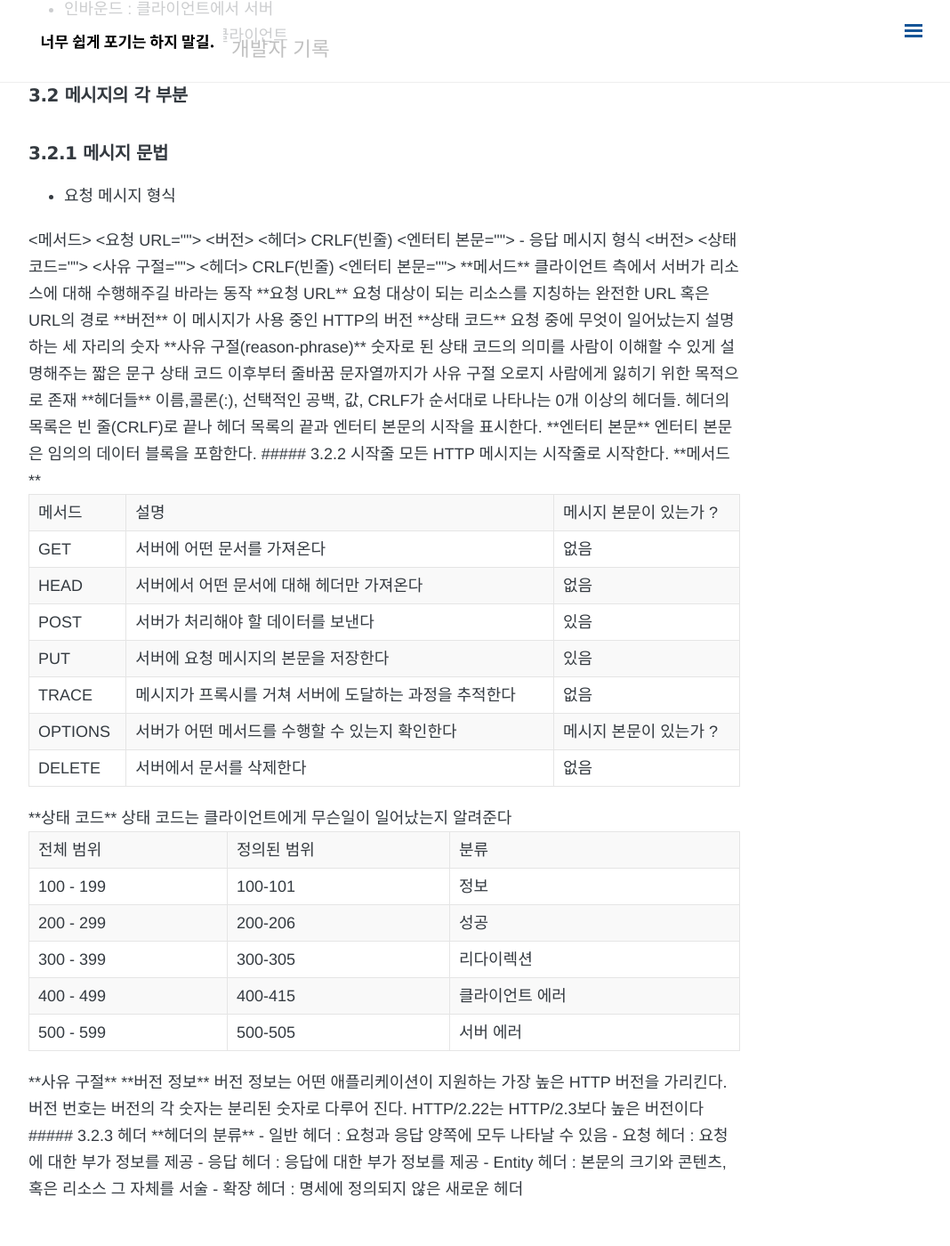
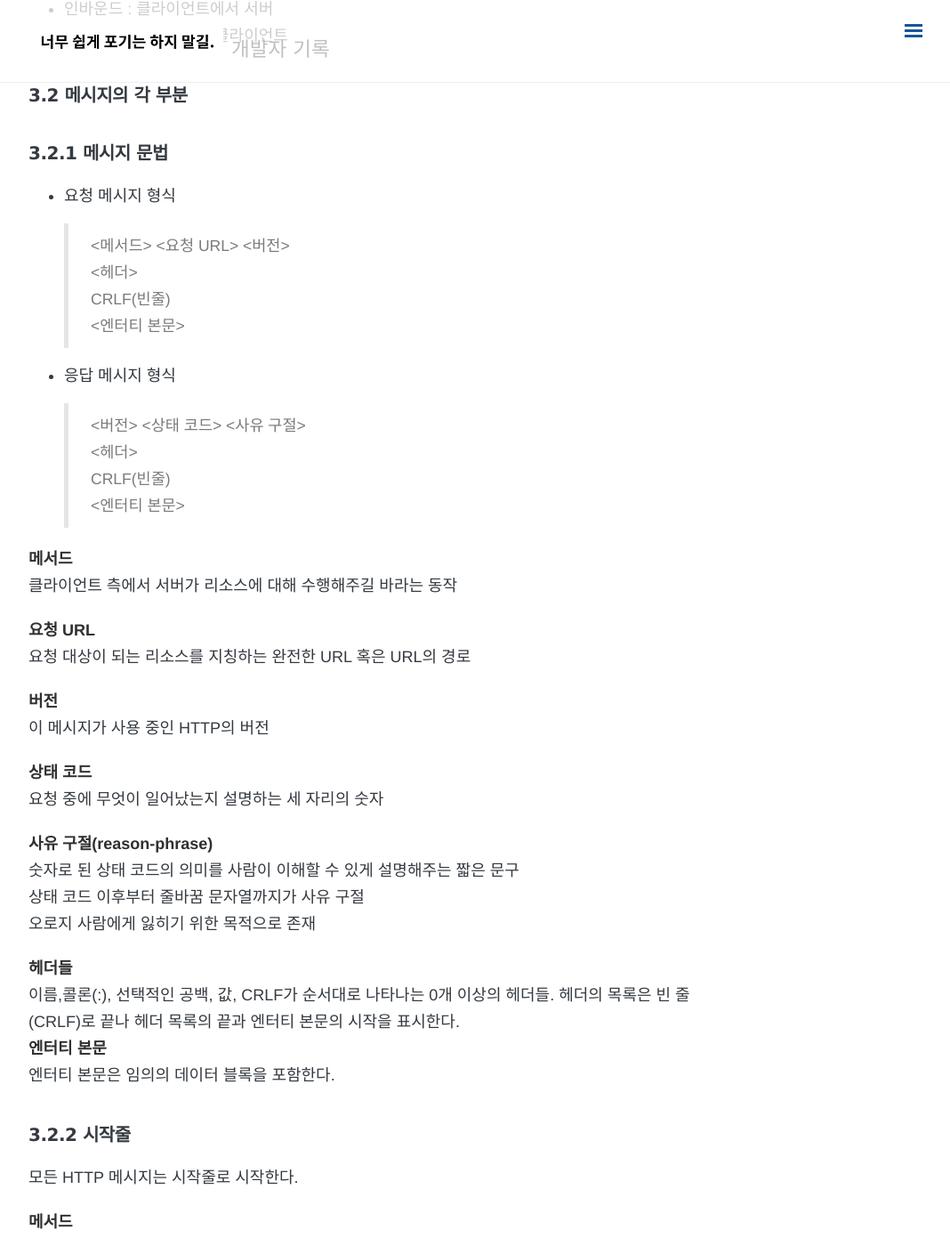
Before and after one commit to minigear/minigear.github.io, a Jekyll site: the page built from _posts/etc/2018-01-03-HTTP-3.md, in a window 1280 px wide and 1400 px high, scrolled down 391 px. Shown: the whole window at 89% size, without its empty margins (208-1276 px from the left). Built offline with Jekyll 4.4.1, drawn with Linux system fonts in a browser that asks for light colours; nearby versions of some CDN libraries; comment, search, counter and statistics services are not loaded; some of the changed text lies outside the part shown.

Commit message:
태그 수정

```diff
--- a/_posts/etc/2018-01-03-HTTP-3.md
+++ b/_posts/etc/2018-01-03-HTTP-3.md
@@ -15,16 +15,18 @@ comments: true
 #### 3.2 메시지의 각 부분
 ##### 3.2.1 메시지 문법
 - 요청 메시지 형식
-<메서드> <요청 URL> <버전>
-<헤더>
+>
+\<메서드\> \<요청 URL\> \<버전\>
+\<헤더\>
 CRLF(빈줄)
-<엔터티 본문>
+\<엔터티 본문\>
 
 - 응답 메시지 형식
- <버전> <상태 코드> <사유 구절>
- <헤더>
+>
+\<버전\> \<상태 코드\> \<사유 구절\>
+\<헤더\>
 CRLF(빈줄)
-<엔터티 본문>
+\<엔터티 본문\>
 
 **메서드**
 클라이언트 측에서 서버가 리소스에 대해 수행해주길 바라는 동작
```
